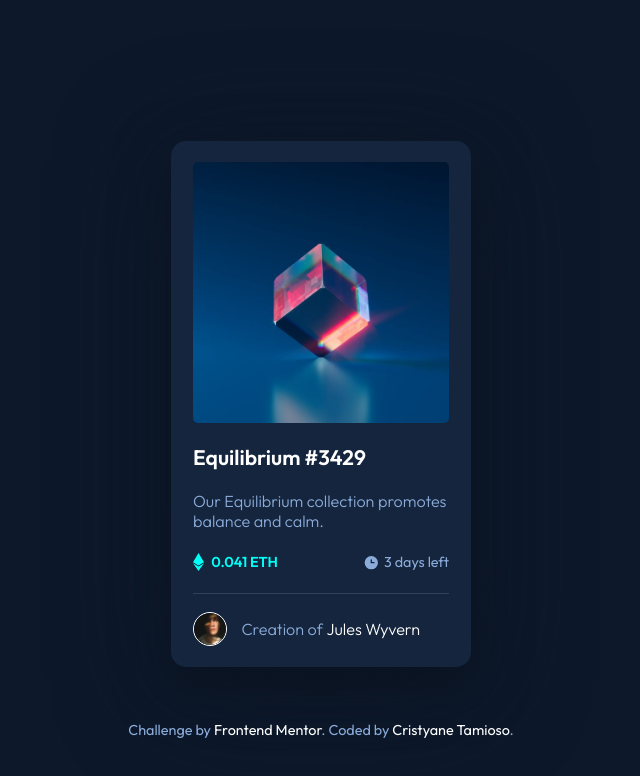
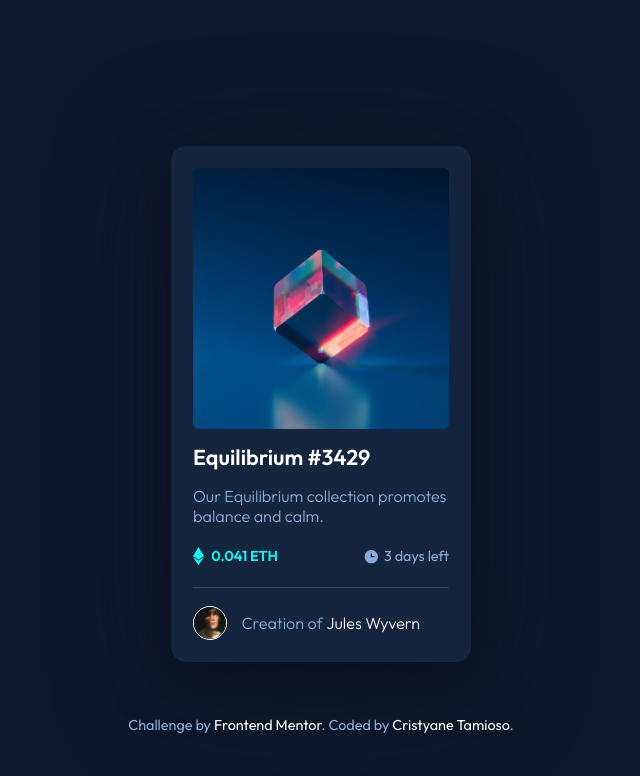
Before and after one commit to htchristie/nft-preview-card, a plain HTML site: page index.html in a window 1280 px wide. Shown: the whole page, without its empty margins (319-959 px from the left). Drawn offline with Linux system fonts and the light colour scheme.

Commit message:
fix accessibility issues

```diff
--- a/index.html
+++ b/index.html
@@ -11,12 +11,12 @@
 </head>
 
 <body>
-<main role="main">
+<main>
   <div class="card-img">
     <img src="/images/image-equilibrium.jpg" alt="Equilibrium">
   </div>
   <div class="card-body">
-    <h3>Equilibrium #3429</h3>
+    <h1>Equilibrium #3429</h1>
     <p class="description">Our Equilibrium collection promotes balance and calm.</p>
     <div class="card-info">
       <p class="ethereum"><img src="/images/icon-ethereum.svg" alt="Ethereum">0.041 ETH</p>
@@ -28,10 +28,10 @@
   </div>
 </main>
 
-<div class="attribution">
+<footer class="attribution">
   Challenge by <a href="https://www.frontendmentor.io/challenges/nft-preview-card-component-SbdUL_w0U" target="_blank">Frontend Mentor</a>.
   Coded by <a href="https://github.com/htchristie" target="_blank">Cristyane Tamioso</a>.
-</div>
+</footer>
 
 </body>
 </html>
--- a/style.css
+++ b/style.css
@@ -98,7 +98,8 @@ main {
   transition: opacity .15s ease-in-out;
 }
 
-.card-body h3 {
+.card-body h1 {
+  font-size: 1.2rem;
   color: var(--white);
   font-weight: 600;
 }
```
